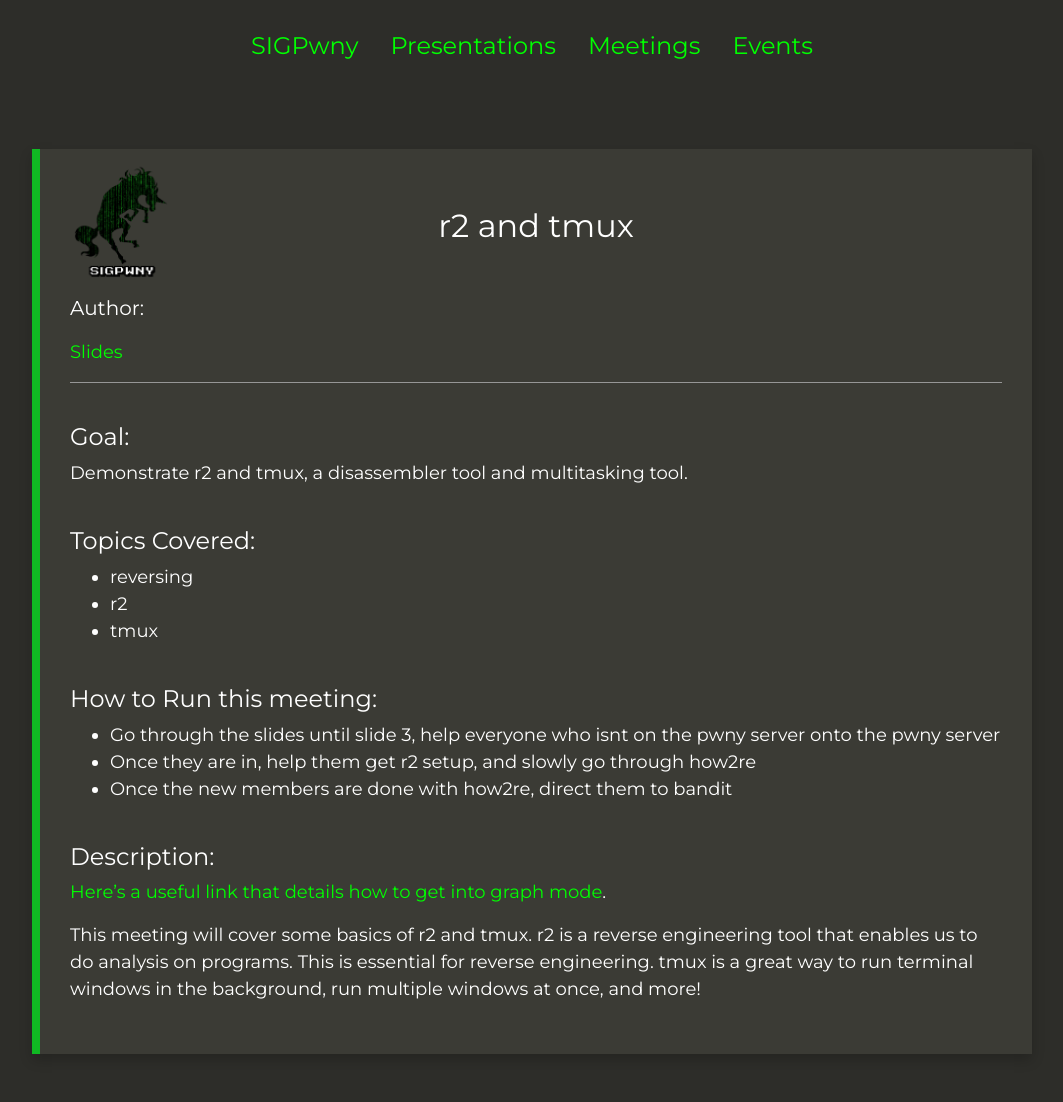
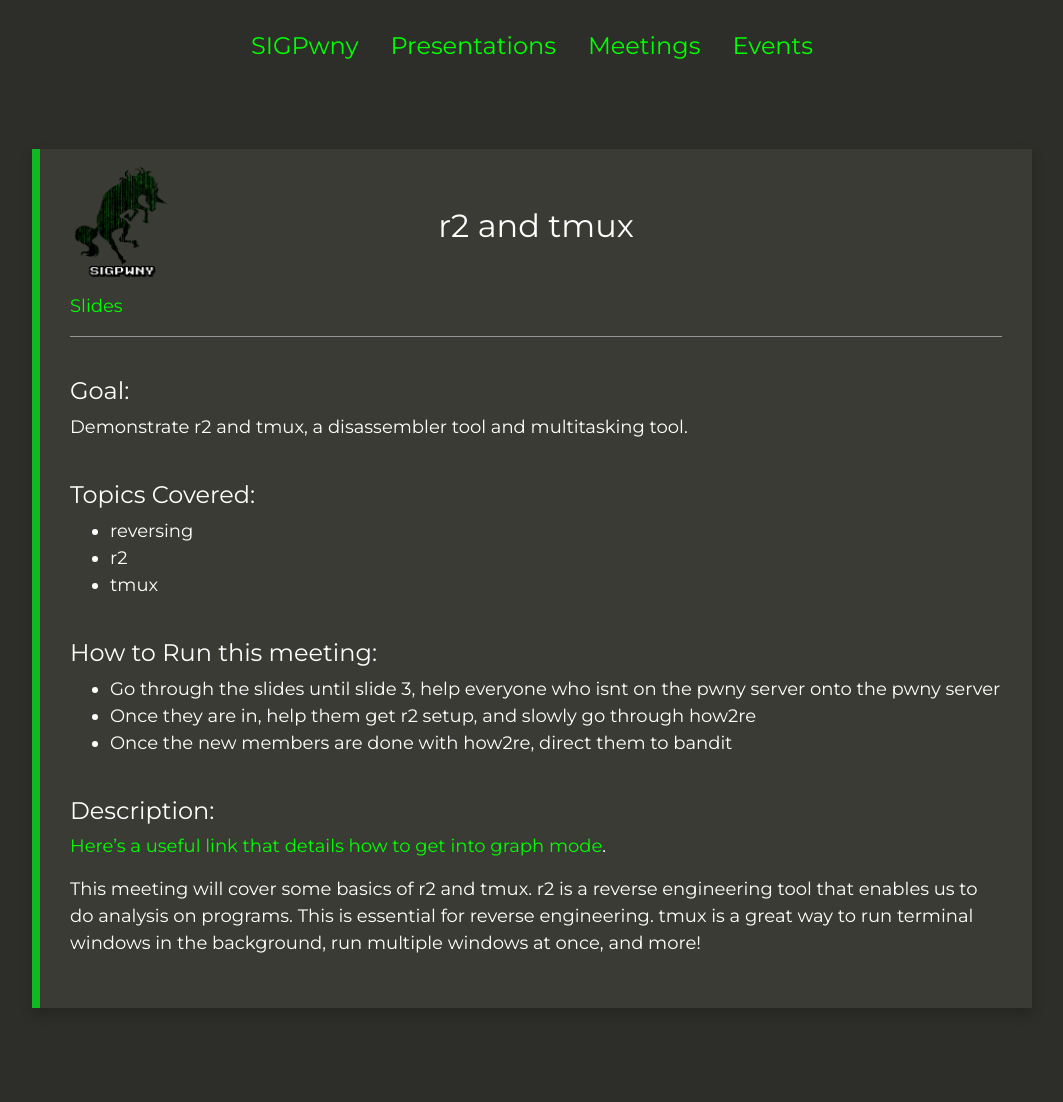
Before and after one commit to sigpwny/sigpwny.github.io-archive, a Jekyll site: the page built from _meetings/r2-tmux.md, in a window 1280 px wide. Shown: the whole page, without its empty margins (108-1171 px from the left). Built offline with Jekyll 4.4.1, drawn with Linux system fonts in a browser that asks for light colours; nearby versions of some CDN libraries; after the commit the page ends 1056 px from its top, so only the background shows below that.

```diff
--- a/_meetings/r2-tmux.md
+++ b/_meetings/r2-tmux.md
@@ -3,7 +3,7 @@ date:   2019-1-31 21:15:00 -0500
 layout: meeting
 published: true # changeme to true!!!
 title:  "r2 and tmux"
-credit: ""
+credit:
 slides: "https://docs.google.com/presentation/d/1vrQ5t6dELw74DJ8SWlaGkctPpThrjOd6gFDDUyckcSk/edit?usp=sharing"
 link-to-assets: ""
 goal: "Demonstrate r2 and tmux, a disassembler tool and multitasking tool."
```
